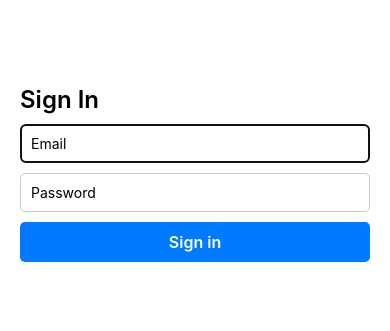
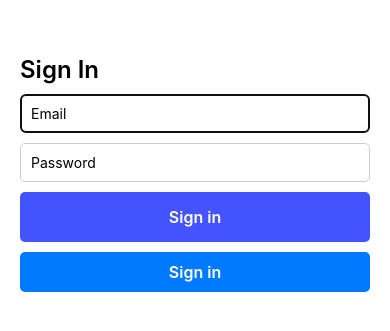
Before and after one commit to NguRussel/Traditional-Food-Receipy-Application, a React Native app in the folder clients/mobile/CameroonianFoodRecipeApp/: screen / in a window 390 px wide. Shown: the part 249-580 px from the top of the page. Built offline with nearby package versions, Linux system fonts and the light colour scheme.

Commit message:
Custom Button

```diff
--- a/clients/mobile/CameroonianFoodRecipeApp/App.tsx
+++ b/clients/mobile/CameroonianFoodRecipeApp/App.tsx
@@ -4,6 +4,7 @@ import { StyleSheet,
   Platform,
  } from 'react-native';
  import CustomInput from './src/components/CustomInput';
+import CustomButton from './src/components/CustomButton';
 
 export default function App() {
   return (
@@ -19,6 +20,12 @@ export default function App() {
       autoComplete='email' />
       <CustomInput placeholder='Password' secureTextEntry={true} />
 
+      <CustomButton
+      text='Sign in'
+      onPress={() => {
+        console.log('pressed')
+        }}
+        />
 
       <Pressable
         onPress={() => {console.log('pressed')}}>
--- a/clients/mobile/CameroonianFoodRecipeApp/src/components/CustomButton.tsx
+++ b/clients/mobile/CameroonianFoodRecipeApp/src/components/CustomButton.tsx
@@ -0,0 +1,27 @@
+import { Pressable, Text, StyleSheet, PressableProps } from 'react-native';
+
+type CustomButtonProps = {
+  text: string;
+} & PressableProps;
+
+export default function CustomButton({ text, ...props }: CustomButtonProps) {
+  return (
+    <Pressable {...props} style={[styles.button]}>
+      <Text style={styles.buttonText}>{text}</Text>
+    </Pressable>
+  );
+}
+
+const styles = StyleSheet.create({
+  button: {
+    backgroundColor: '#4353FD',
+    padding: 15,
+    borderRadius: 5,
+    alignItems: 'center',
+  },
+  buttonText: {
+    color: 'white',
+    fontSize: 16,
+    fontWeight: '600',
+  },
+});
```
